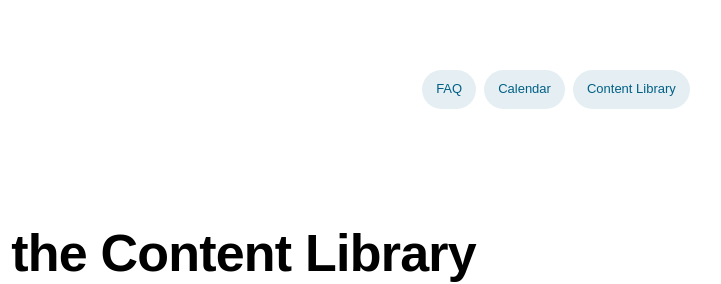
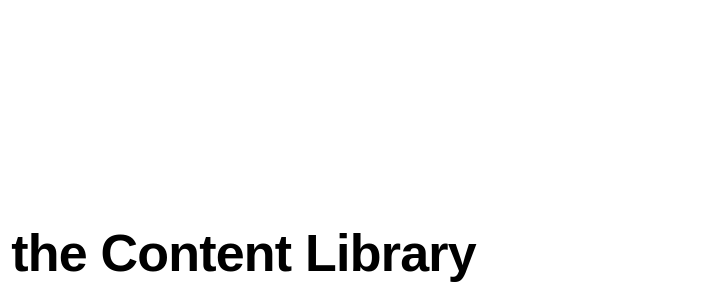
Before and after one commit to lexibarry-hbs/foundry-content, a plain HTML site: page library.html in a window 1280 px wide. Shown: the top 284 px of the page, 389-1110 px from the left. Drawn offline with Linux system fonts and the light colour scheme; a web font is replaced by a local one.

Commit message:
Remove nav from content library page
Hide FAQ and Calendar links on library.html so founders stay on the content library.

```diff
--- a/library.html
+++ b/library.html
@@ -11,11 +11,6 @@
 <div class="hub-shell">
   <header class="hub-header">
     <a href="index.html" aria-label="HBS Foundry home"><img class="logo" src="assets/hbs-foundry-logo.svg" alt="Harvard Business School Foundry"></a>
-    <nav class="hub-nav" aria-label="Primary">
-      <a href="faq.html">FAQ</a>
-      <a href="calendar.html">Calendar</a>
-      <a href="library.html">Content Library</a>
-    </nav>
   </header>
   <main class="page-content">
     <header class="hub-hero">
```
